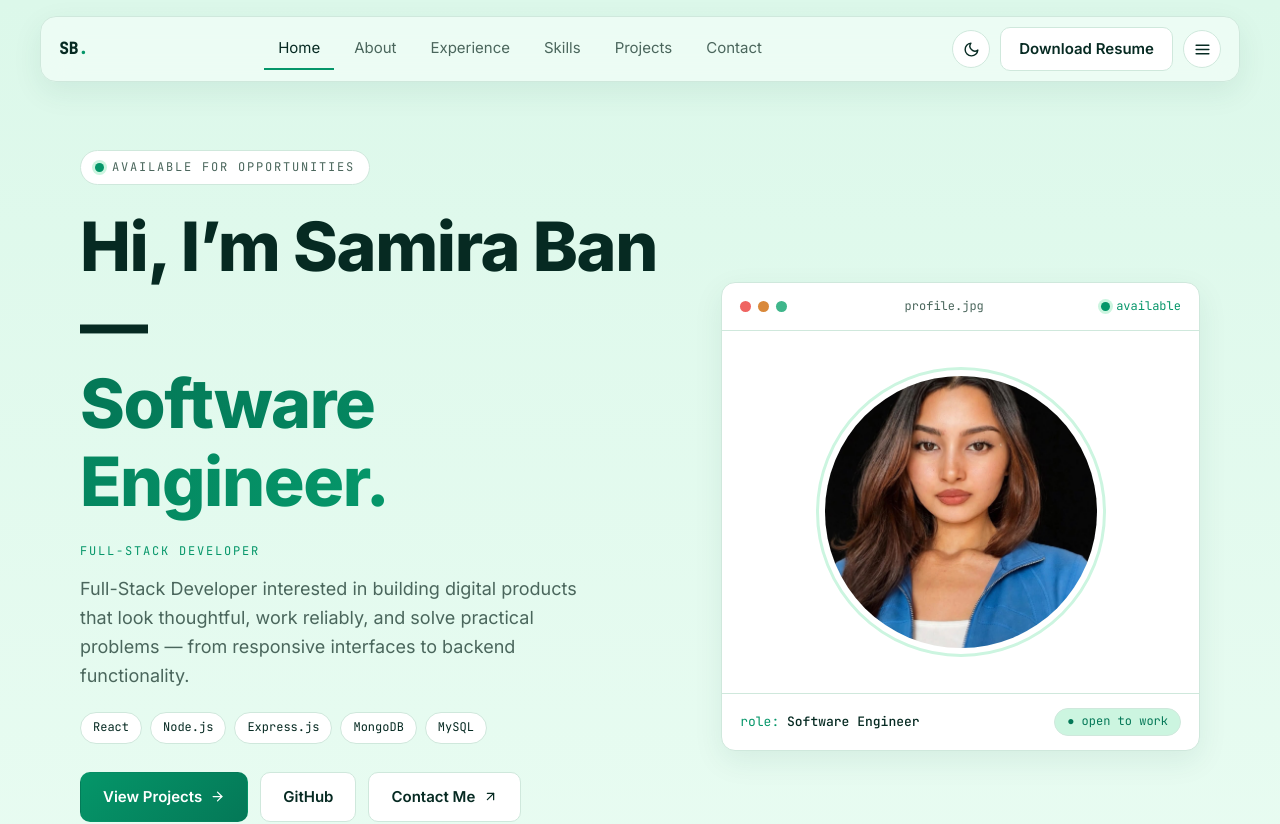
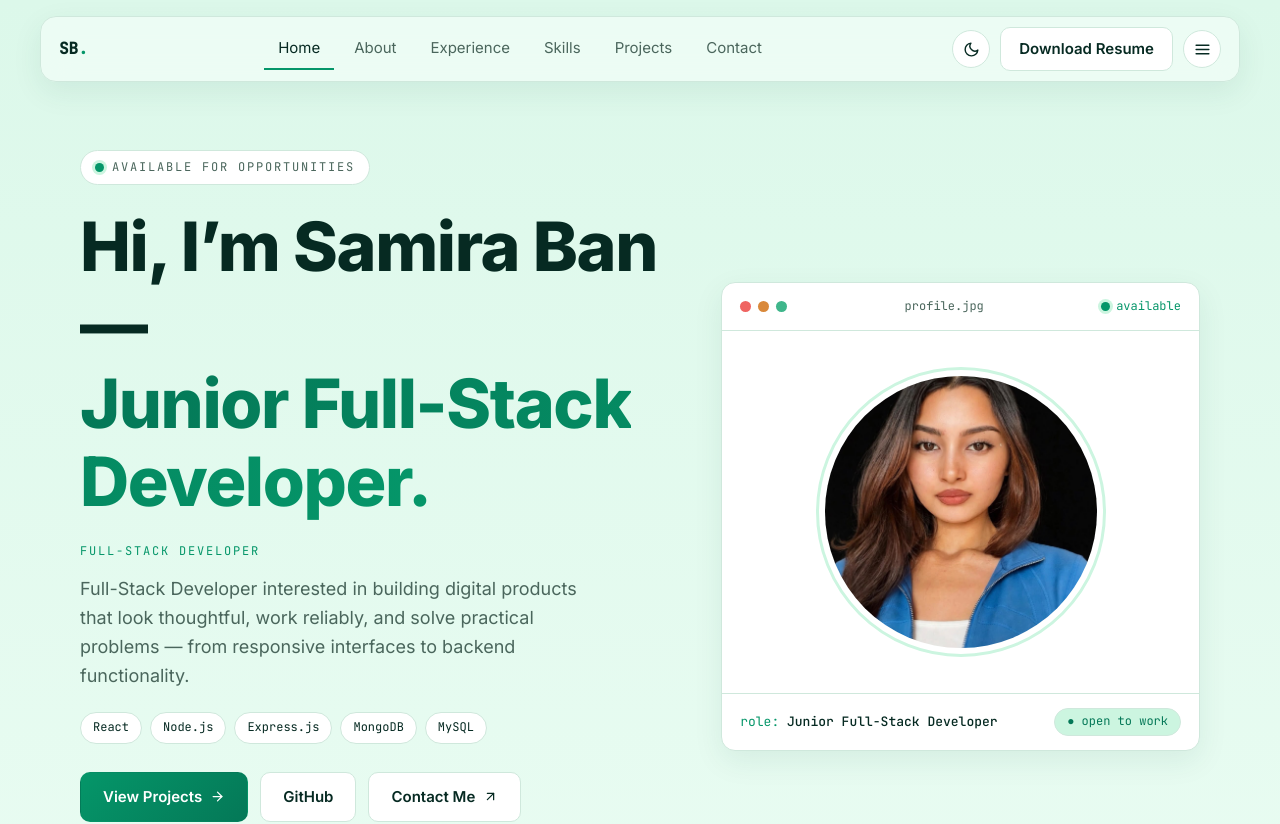
Before and after one commit to Samiraban/portfolio, a React (Vite) app: page / in a window 1280 px wide. Shown: the top 824 px of the page. Built offline with nearby package versions, Linux system fonts and the light colour scheme; no server answers.

Commit message:
Update professional title to Junior Full-Stack Developer

```diff
--- a/index.html
+++ b/index.html
@@ -3,7 +3,7 @@
   <head>
     <meta charset="UTF-8" />
     <meta name="viewport" content="width=device-width, initial-scale=1.0" />
-    <title>Samira Ban | Software Engineer</title>
+    <title>Samira Ban | Junior Full-Stack Developer</title>
     <meta name="description" content="Portfolio of Samira Ban, a full-stack developer building React, Node.js and MERN stack web applications." />
     <meta name="author" content="Samira Ban" />
     <link rel="icon" href="/favicon.svg" type="image/svg+xml" />
--- a/src/data/portfolio.js
+++ b/src/data/portfolio.js
@@ -1,7 +1,7 @@
 export const profile = {
   name: "Samira Ban",
   initials: "SB",
-  role: "Software Engineer",
+  role: "Junior Full-Stack Developer",
   subRole: "Full-Stack Developer",
   intro:
     "Full-Stack Developer interested in building digital products that look thoughtful, work reliably, and solve practical problems — from responsive interfaces to backend functionality.",
```
